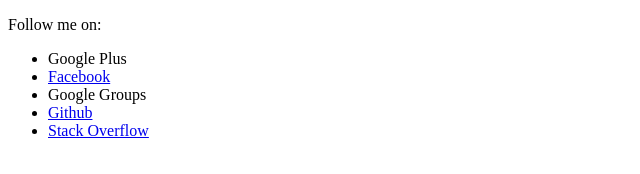
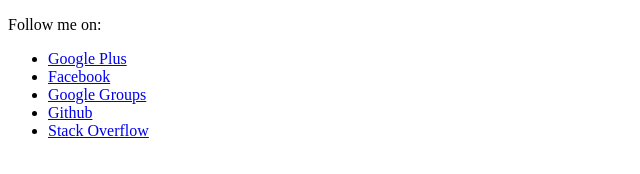
Before and after one commit to JohannesLichtenberger/johanneslichtenberger.github.com, a plain HTML site: page index.html in a window 1280 px wide. Shown: the whole page, without its empty margins (0-640 px from the left). Drawn offline with Linux system fonts and the light colour scheme.

Commit message:
added some content/links

```diff
--- a/index.html
+++ b/index.html
@@ -6,9 +6,9 @@
 <body>
 <p>Follow me on:</p>
 <ul>
-  <li><a href='https://plus.google.com/108148962514316073918/posts'></a>Google Plus</li>
+  <li><a href='https://plus.google.com/108148962514316073918/posts'>Google Plus</a></li>
   <li><a href='https://www.facebook.com/johannes.lichtenberger'>Facebook</a></li>
-  <li><a href='http://groups.google.com/groups/search?hl=de&q=author:johannes+author:lichtenberger&sitesearch=groups.google.com&scoring=d'></a>Google Groups</li>
+  <li><a href='http://groups.google.com/groups/search?hl=de&q=author:johannes+author:lichtenberger&sitesearch=groups.google.com&scoring=d'>Google Groups</a></li>
   <li><a href='https://github.com/JohannesLichtenberger'>Github</li>
   <li><a href='http://stackoverflow.com/users/1052521/johannes'>Stack Overflow</a></li>
 </ul>
```
